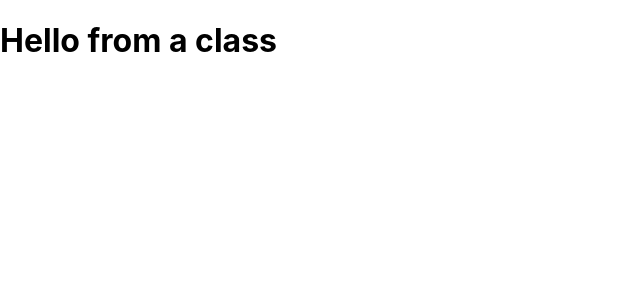
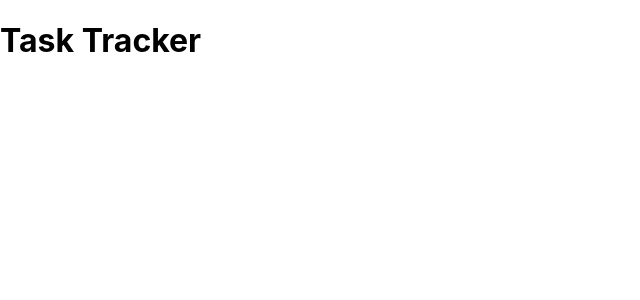
Before and after one commit to chocho77/reactjs, a React (Create React App) app: page / in a window 1280 px wide. Shown: the top 300 px of the page, without its empty margins (0-640 px from the left). Built offline with nearby package versions, Linux system fonts and the light colour scheme.

Commit message:
write a arrow function

```diff
--- a/src/App.js
+++ b/src/App.js
@@ -1,22 +1,11 @@
-import React from 'react';
 import './App.css';
 import Header from './components/Header';
 
-// function App() {
-
-//   return (
-//     <div className='container'>
-//      <Header />
-
-//     </div>
-//   );
-// }
-
-class App extends React.Component {
-  render() {
-    return <h1>Hello from a class</h1>
-
-  }
+const App = () => {
+  return (
+    <div className='container'>
+      <Header />
+    </div>
+  )
 }
-
 export default App;
```
